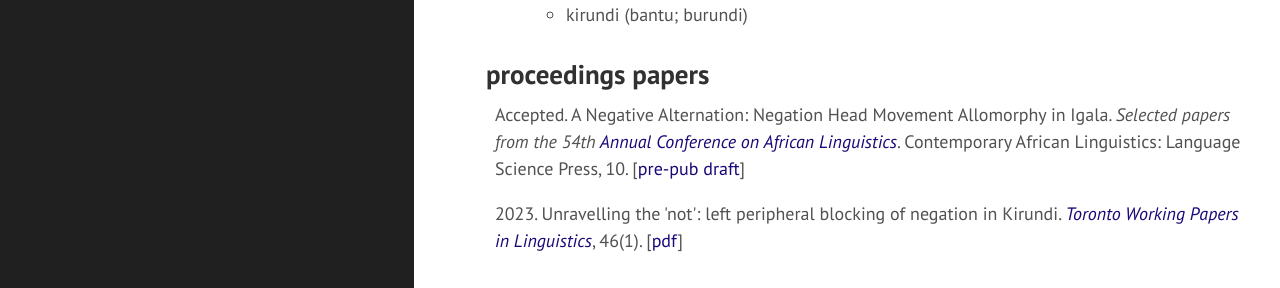
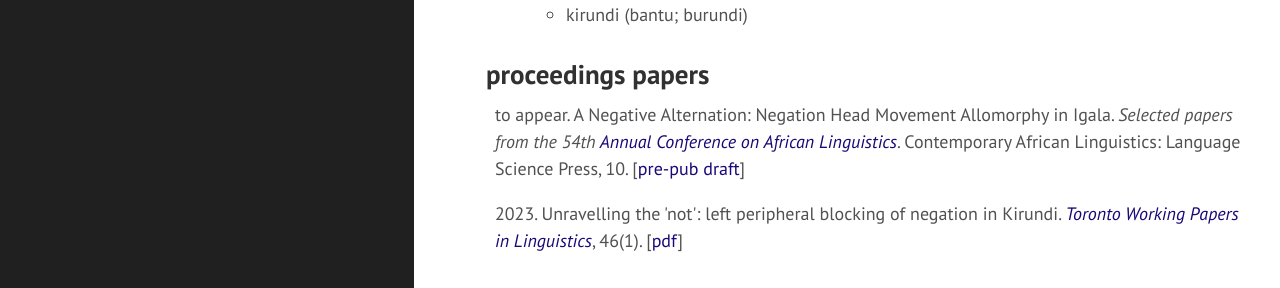
Before and after one commit to bchaper0n/bchaper0n.github.io, a Jekyll site: the page built from index.html, in a window 1280 px wide and 1048 px high. Shown: the part 260-548 px from the top of the window. Built offline with Jekyll 4.4.1, drawn with Linux system fonts in a browser that asks for light colours; comment, search, counter and statistics services are not loaded.

Commit message:
to appear

```diff
--- a/index.html
+++ b/index.html
@@ -16,7 +16,7 @@
 
 <h2 style="margin-top: 30px;">proceedings papers</h2>
 <div style="margin-left: 0.5em;">
-    <p>Accepted. A Negative Alternation: Negation Head Movement Allomorphy in Igala. <em>Selected papers from the 54th <a href="https://acal.linguistlist.org/">Annual Conference on African Linguistics</a></em>. Contemporary African Linguistics: Language Science Press, 10. [<a href="./docs/chaperon_Neg_mov_v2.pdf">pre-pub draft</a>]</p>
+    <p>to appear. A Negative Alternation: Negation Head Movement Allomorphy in Igala. <em>Selected papers from the 54th <a href="https://acal.linguistlist.org/">Annual Conference on African Linguistics</a></em>. Contemporary African Linguistics: Language Science Press, 10. [<a href="./docs/chaperon_Neg_mov_v2.pdf">pre-pub draft</a>]</p>
     <p>2023. Unravelling the 'not': left peripheral blocking of negation in Kirundi. <em><a href="https://twpl.library.utoronto.ca/index.php/twpl">Toronto Working Papers in Linguistics</a></em>, 46(1). [<a href="https://twpl.library.utoronto.ca/index.php/twpl/article/view/39257">pdf</a>]</p>
 </div>
 
```
